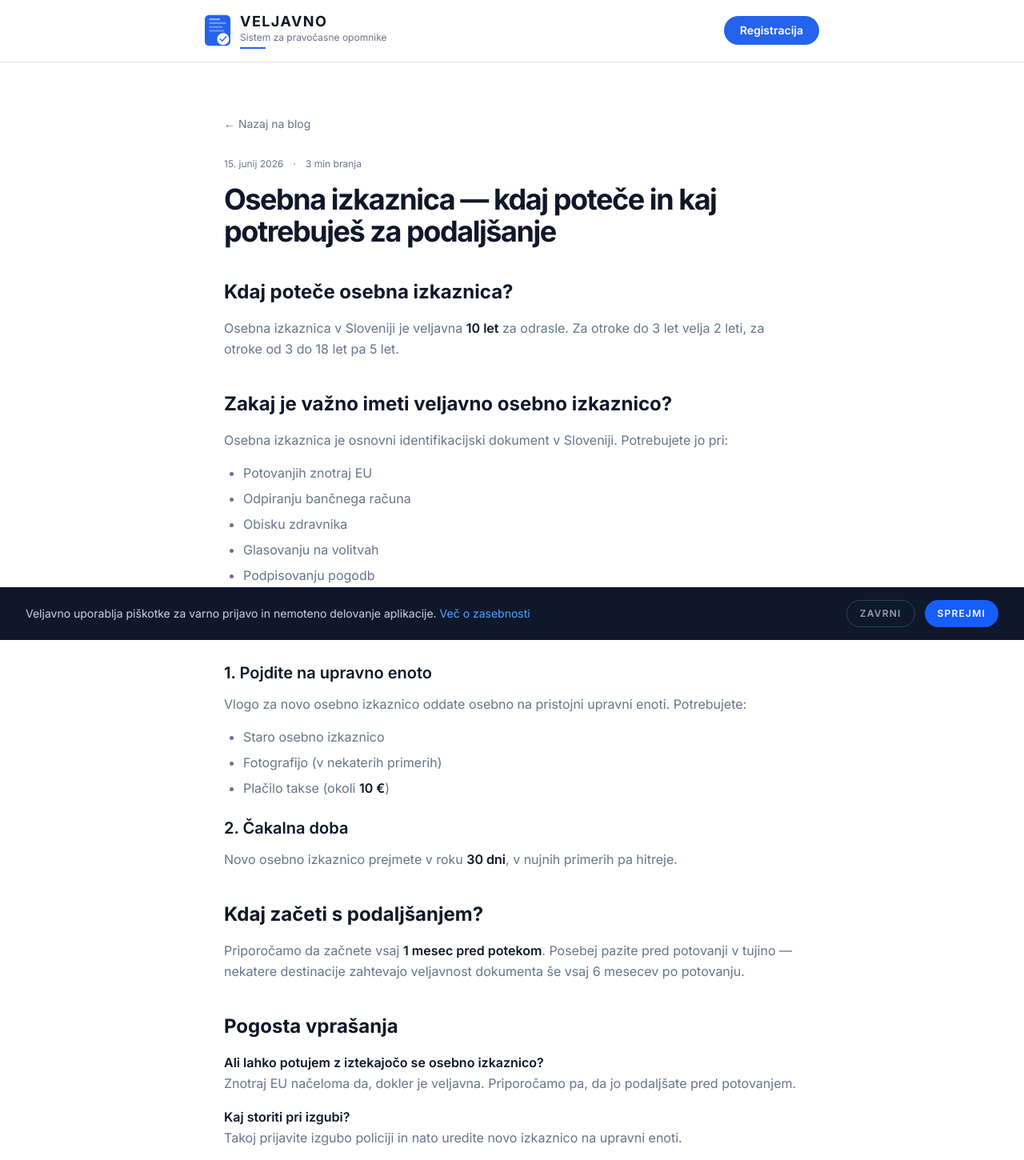
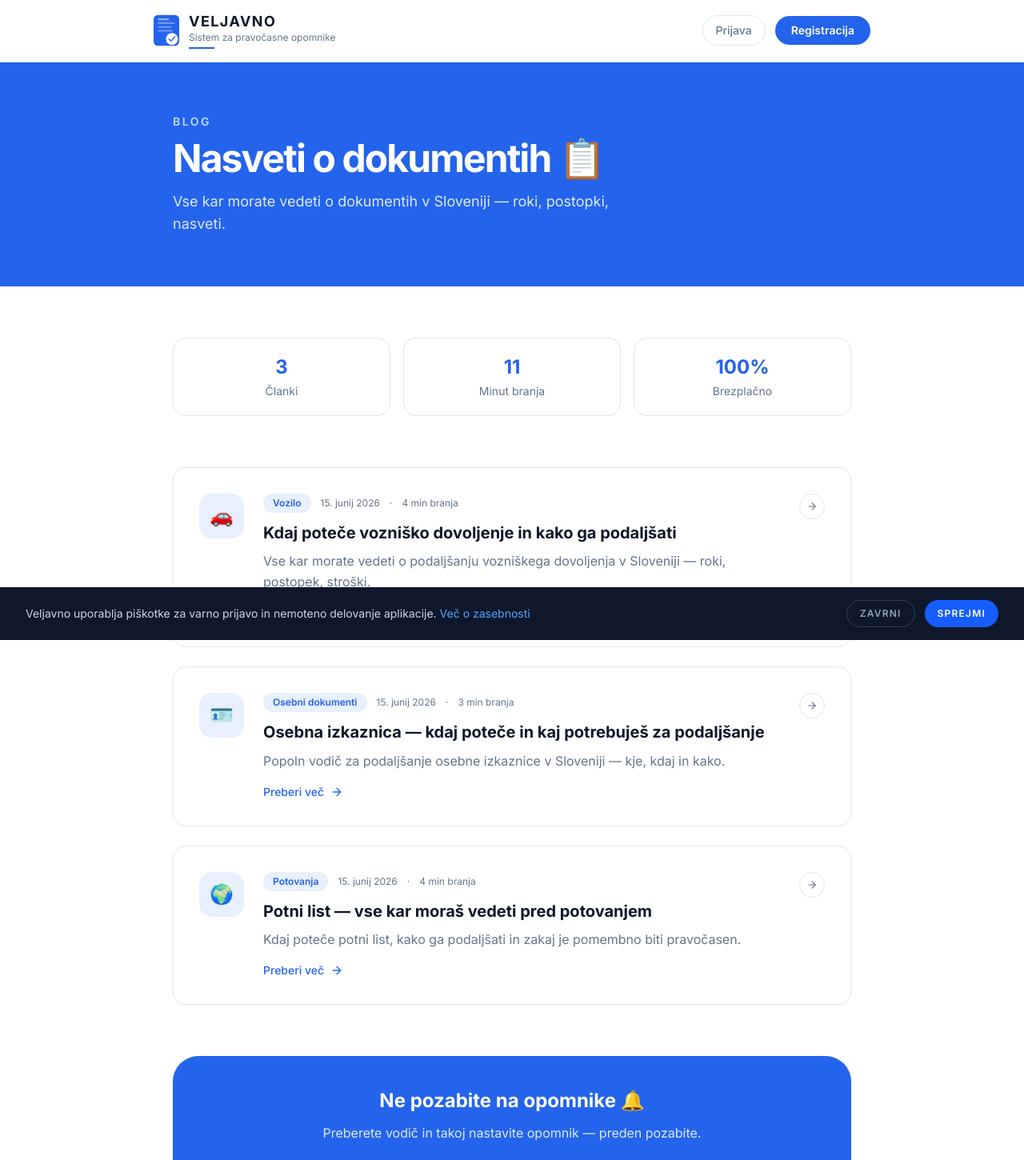
Before and after one commit to kristjandraksler/veljavno, a Next.js app: page /blog/osebna-izkaznica-podaljsanje in a window 1280 px wide. Shown: the top 1450 px of the page at 80% size. Built offline with nearby package versions, Linux system fonts and the light colour scheme.

Commit message:
nov blog

```diff
--- a/app/blog/[slug]/page.tsx
+++ b/app/blog/[slug]/page.tsx
@@ -1,148 +1,45 @@
 import { Metadata } from 'next'
-import { notFound } from 'next/navigation'
 
-const clanki: Record<string, {
-  naslov: string
-  opis: string
-  datum: string
-  branje: string
-  vsebina: string
-}> = {
-  'voznicko-dovoljenje-podaljsanje': {
+export const metadata: Metadata = {
+  title: 'Blog — Veljavno',
+  description: 'Nasveti in informacije o dokumentih v Sloveniji.',
+}
+
+const clanki = [
+  {
+    slug: 'voznicko-dovoljenje-podaljsanje',
     naslov: 'Kdaj poteče vozniško dovoljenje in kako ga podaljšati',
     opis: 'Vse kar morate vedeti o podaljšanju vozniškega dovoljenja v Sloveniji — roki, postopek, stroški.',
     datum: '15. junij 2026',
     branje: '4 min',
-    vsebina: `
-      <h2>Kdaj poteče vozniško dovoljenje?</h2>
-      <p>V Sloveniji je vozniško dovoljenje veljavno <strong>10 let</strong> od datuma izdaje. Datum poteka je jasno naveden na sprednji strani dokumenta.</p>
-      <p>Po novem zakonu morajo vsi vozniki ob podaljšanju opraviti tudi <strong>zdravniški pregled</strong>, ki potrdi, da so še vedno sposobni varno voziti.</p>
-
-      <h2>Kaj se zgodi, če vozim s poteklim vozniškim dovoljenjem?</h2>
-      <p>Vožnja s poteklim vozniškim dovoljenjem je prekršek. Policija vam lahko izreče <strong>globo do 1.200 €</strong> in odvzame točke. Poleg tega vaše zavarovanje morda ne bo krilo škode v primeru nesreče.</p>
-
-      <h2>Kako podaljšati vozniško dovoljenje?</h2>
-
-      <h3>1. Zdravniški pregled</h3>
-      <p>Pred podaljšanjem morate opraviti zdravniški pregled pri pooblaščenem zdravniku za vozniška dovoljenja. Pregled vključuje pregled vida, splošni zdravstveni pregled in morebitne dodatne teste. Cena pregleda se giblje med <strong>30 in 60 €</strong>.</p>
-
-      <h3>2. Vloga na upravni enoti</h3>
-      <p>Po opravljenem zdravniškem pregledu odnesite na pristojno upravno enoto:</p>
-      <ul>
-        <li>Veljavno osebno izkaznico ali potni list</li>
-        <li>Staro vozniško dovoljenje</li>
-        <li>Potrdilo o zdravniškem pregledu</li>
-        <li>Plačilo upravne takse (okoli <strong>20 €</strong>)</li>
-      </ul>
-
-      <h3>3. Čakalna doba</h3>
-      <p>Novo vozniško dovoljenje prejmete v roku <strong>15 delovnih dni</strong>.</p>
-
-      <h2>Kdaj začeti s postopkom?</h2>
-      <p>Priporočamo, da začnete s podaljšanjem vsaj <strong>2 meseca pred potekom</strong> vozniškega dovoljenja. Tako imate dovolj časa za zdravniški pregled, oddajo vloge in čakanje na novi dokument.</p>
-
-      <h2>Pogosta vprašanja</h2>
-      <p><strong>Ali lahko vozim med čakanjem na novo vozniško dovoljenje?</strong><br/>Da — dokler imate potrdilo o oddani vlogi, smete voziti.</p>
-      <p><strong>Ali moram opraviti vozniški izpit znova?</strong><br/>Ne, ob podaljšanju vozniškega izpita ni potrebno opravljati znova.</p>
-      <p><strong>Kaj če sem pozabil podaljšati in je že poteklo?</strong><br/>Takoj prenehajte z vožnjo in čim prej uredite podaljšanje na upravni enoti.</p>
-    `
+    ikona: '🚗',
+    kategorija: 'Vozilo',
   },
-  'osebna-izkaznica-podaljsanje': {
+  {
+    slug: 'osebna-izkaznica-podaljsanje',
     naslov: 'Osebna izkaznica — kdaj poteče in kaj potrebuješ za podaljšanje',
     opis: 'Popoln vodič za podaljšanje osebne izkaznice v Sloveniji — kje, kdaj in kako.',
     datum: '15. junij 2026',
     branje: '3 min',
-    vsebina: `
-      <h2>Kdaj poteče osebna izkaznica?</h2>
-      <p>Osebna izkaznica v Sloveniji je veljavna <strong>10 let</strong> za odrasle. Za otroke do 3 let velja 2 leti, za otroke od 3 do 18 let pa 5 let.</p>
-
-      <h2>Zakaj je važno imeti veljavno osebno izkaznico?</h2>
-      <p>Osebna izkaznica je osnovni identifikacijski dokument v Sloveniji. Potrebujete jo pri:</p>
-      <ul>
-        <li>Potovanjih znotraj EU</li>
-        <li>Odpiranju bančnega računa</li>
-        <li>Obisku zdravnika</li>
-        <li>Glasovanju na volitvah</li>
-        <li>Podpisovanju pogodb</li>
-      </ul>
-
-      <h2>Kako podaljšati osebno izkaznico?</h2>
-
-      <h3>1. Pojdite na upravno enoto</h3>
-      <p>Vlogo za novo osebno izkaznico oddate osebno na pristojni upravni enoti. Potrebujete:</p>
-      <ul>
-        <li>Staro osebno izkaznico</li>
-        <li>Fotografijo (v nekaterih primerih)</li>
-        <li>Plačilo takse (okoli <strong>10 €</strong>)</li>
-      </ul>
-
-      <h3>2. Čakalna doba</h3>
-      <p>Novo osebno izkaznico prejmete v roku <strong>30 dni</strong>, v nujnih primerih pa hitreje.</p>
-
-      <h2>Kdaj začeti s podaljšanjem?</h2>
-      <p>Priporočamo da začnete vsaj <strong>1 mesec pred potekom</strong>. Posebej pazite pred potovanji v tujino — nekatere destinacije zahtevajo veljavnost dokumenta še vsaj 6 mesecev po potovanju.</p>
-
-      <h2>Pogosta vprašanja</h2>
-      <p><strong>Ali lahko potujem z iztekajočo se osebno izkaznico?</strong><br/>Znotraj EU načeloma da, dokler je veljavna. Priporočamo pa, da jo podaljšate pred potovanjem.</p>
-      <p><strong>Kaj storiti pri izgubi?</strong><br/>Takoj prijavite izgubo policiji in nato uredite novo izkaznico na upravni enoti.</p>
-    `
+    ikona: '🪪',
+    kategorija: 'Osebni dokumenti',
   },
-  'potni-list-vse-kar-moras-vedeti': {
+  {
+    slug: 'potni-list-vse-kar-moras-vedeti',
     naslov: 'Potni list — vse kar moraš vedeti pred potovanjem',
     opis: 'Kdaj poteče potni list, kako ga podaljšati in zakaj je pomembno biti pravočasen.',
     datum: '15. junij 2026',
     branje: '4 min',
-    vsebina: `
-      <h2>Kdaj poteče potni list?</h2>
-      <p>Slovenski potni list je veljaven <strong>10 let</strong> za odrasle in <strong>5 let</strong> za otroke do 18 let.</p>
+    ikona: '🌍',
+    kategorija: 'Potovanja',
+  },
+]
 
-      <h2>Zakaj je važno imeti veljaven potni list?</h2>
-      <p>Za potovanja izven EU je potni list obvezen. Mnoge države zahtevajo, da je potni list veljaven še vsaj <strong>6 mesecev po datumu vrnitve</strong>. To pomeni, da morate preveriti veljavnost dolgo pred potovanjem.</p>
-
-      <h2>Kako podaljšati potni list?</h2>
-
-      <h3>1. Vloga na upravni enoti</h3>
-      <p>Vlogo za nov potni list oddate na upravni enoti. Potrebujete:</p>
-      <ul>
-        <li>Star potni list</li>
-        <li>Veljavno osebno izkaznico</li>
-        <li>Fotografijo</li>
-        <li>Plačilo takse (okoli <strong>35 €</strong>)</li>
-      </ul>
-
-      <h3>2. Čakalna doba</h3>
-      <p>Standardna čakalna doba je <strong>30 dni</strong>. V nujnih primerih (potovanje v 3 dneh) lahko dobite potni list hitreje, a za doplačilo.</p>
-
-      <h2>Kdaj začeti s podaljšanjem?</h2>
-      <p>Priporočamo vsaj <strong>3 mesece pred potovanjem</strong>. Posebej v poletnih mesecih so čakalne dobe daljše.</p>
-
-      <h2>Pogosta vprašanja</h2>
-      <p><strong>Ali lahko z osebno izkaznico v vse države?</strong><br/>Ne — izven EU in Schengenskega prostora boste v večini držav potrebovali potni list.</p>
-      <p><strong>Kaj storiti pri izgubi potnega lista v tujini?</strong><br/>Takoj kontaktirajte najbližje slovensko konzularno predstavništvo.</p>
-      <p><strong>Ali otroci potrebujejo lastni potni list?</strong><br/>Da — vsak otrok mora imeti lasten potni list ali osebno izkaznico.</p>
-    `
-  }
-}
-
-export async function generateMetadata({ params }: { params: Promise<{ slug: string }> }): Promise<Metadata> {
-  const { slug } = await params
-  const clanek = clanki[slug]
-  if (!clanek) return {}
-  return {
-    title: `${clanek.naslov} — Veljavno`,
-    description: clanek.opis,
-  }
-}
-
-export default async function ClanekPage({ params }: { params: Promise<{ slug: string }> }) {
-  const { slug } = await params
-  const clanek = clanki[slug]
-  if (!clanek) notFound()
-
+export default function Blog() {
   return (
     <main className="min-h-screen bg-background text-foreground">
-      <nav className="border-b border-border px-6 py-4">
-        <div className="max-w-3xl mx-auto flex items-center justify-between">
+      <nav className="border-b border-border px-6 py-4 sticky top-0 z-50 bg-background/85 backdrop-blur-xl">
+        <div className="max-w-4xl mx-auto flex items-center justify-between">
           <a href="/" className="flex items-center gap-3">
             <svg width="32" height="40" viewBox="0 0 60 72" fill="none">
               <rect x="0" y="0" width="60" height="72" rx="10" fill="#2563eb"/>
@@ -159,42 +56,88 @@ export default async function ClanekPage({ params }: { params: Promise<{ slug: s
               <div className="w-8 h-0.5 bg-primary mt-1" />
             </div>
           </a>
-          <a href="/registracija" className="text-sm font-semibold text-white bg-primary px-5 py-2 rounded-full hover:bg-primary/90 transition-colors">Registracija</a>
+          <div className="flex items-center gap-3">
+            <a href="/prijava" className="text-sm font-medium text-muted-foreground hover:text-foreground transition-colors px-4 py-2 rounded-full border border-border hover:border-primary">Prijava</a>
+            <a href="/registracija" className="text-sm font-semibold text-white bg-primary px-5 py-2 rounded-full hover:bg-primary/90 transition-colors">Registracija</a>
+          </div>
         </div>
       </nav>
 
-      <div className="max-w-3xl mx-auto px-6 py-16">
-        <a href="/blog" className="text-sm text-muted-foreground hover:text-foreground transition-colors mb-8 inline-block">← Nazaj na blog</a>
+      {/* Hero */}
+      <div className="bg-primary">
+        <div className="max-w-4xl mx-auto px-6 py-16 text-white">
+          <p className="text-sm font-semibold uppercase tracking-[0.18em] text-blue-200 mb-3">Blog</p>
+          <h1 className="font-display text-4xl font-bold tracking-[-0.04em] mb-4 md:text-5xl">Nasveti o dokumentih 📋</h1>
+          <p className="text-blue-100 text-lg max-w-xl">Vse kar morate vedeti o dokumentih v Sloveniji — roki, postopki, nasveti.</p>
+        </div>
+      </div>
 
-        <div className="flex items-center gap-3 text-xs text-muted-foreground mb-4">
-          <span>{clanek.datum}</span>
-          <span>·</span>
-          <span>{clanek.branje} branja</span>
+      <div className="max-w-4xl mx-auto px-6 py-16">
+
+        {/* Stats */}
+        <div className="grid grid-cols-3 gap-4 mb-16">
+          {[
+            { stevilo: '3', opis: 'Članki' },
+            { stevilo: '11', opis: 'Minut branja' },
+            { stevilo: '100%', opis: 'Brezplačno' },
+          ].map(s => (
+            <div key={s.opis} className="bg-card border border-border rounded-2xl p-5 text-center">
+              <p className="text-2xl font-bold text-primary">{s.stevilo}</p>
+              <p className="text-sm text-muted-foreground mt-1">{s.opis}</p>
+            </div>
+          ))}
         </div>
 
-        <h1 className="font-display text-4xl font-bold tracking-[-0.04em] mb-8">{clanek.naslov}</h1>
+        {/* Članki */}
+        <div className="flex flex-col gap-6">
+          {clanki.map((clanek) => (
 
-        <div
-          className="prose prose-lg max-w-none text-foreground
-            [&_h2]:text-2xl [&_h2]:font-bold [&_h2]:mt-10 [&_h2]:mb-4 [&_h2]:text-foreground
-            [&_h3]:text-xl [&_h3]:font-semibold [&_h3]:mt-6 [&_h3]:mb-3 [&_h3]:text-foreground
-            [&_p]:text-muted-foreground [&_p]:leading-relaxed [&_p]:mb-4
-            [&_ul]:list-disc [&_ul]:pl-6 [&_ul]:text-muted-foreground [&_ul]:mb-4
-            [&_li]:mb-2 [&_strong]:text-foreground [&_strong]:font-semibold"
-          dangerouslySetInnerHTML={{ __html: clanek.vsebina }}
-        />
+              <a key={clanek.slug}
+              href={`/blog/${clanek.slug}`}
+              className="group bg-card border border-border rounded-2xl p-8 hover:border-primary hover:shadow-lg hover:shadow-primary/5 transition-all"
+            >
+              <div className="flex items-start gap-6">
+                <div className="flex-shrink-0 w-14 h-14 bg-primary/10 rounded-2xl flex items-center justify-center text-2xl">
+                  {clanek.ikona}
+                </div>
+                <div className="flex-1 min-w-0">
+                  <div className="flex items-center gap-3 mb-3 flex-wrap">
+                    <span className="text-xs font-semibold bg-primary/10 text-primary px-3 py-1 rounded-full">{clanek.kategorija}</span>
+                    <span className="text-xs text-muted-foreground">{clanek.datum}</span>
+                    <span className="text-xs text-muted-foreground">·</span>
+                    <span className="text-xs text-muted-foreground">{clanek.branje} branja</span>
+                  </div>
+                  <h2 className="text-xl font-bold mb-2 group-hover:text-primary transition-colors leading-snug">{clanek.naslov}</h2>
+                  <p className="text-muted-foreground leading-relaxed">{clanek.opis}</p>
+                  <div className="mt-4 flex items-center gap-2 text-primary text-sm font-medium">
+                    <span>Preberi več</span>
+                    <svg width="16" height="16" viewBox="0 0 24 24" fill="none" stroke="currentColor" strokeWidth="2" strokeLinecap="round" className="group-hover:translate-x-1 transition-transform">
+                      <line x1="5" y1="12" x2="19" y2="12"/><polyline points="12 5 19 12 12 19"/>
+                    </svg>
+                  </div>
+                </div>
+                <div className="hidden md:flex flex-shrink-0 w-8 h-8 rounded-full border border-border items-center justify-center text-muted-foreground group-hover:bg-primary group-hover:border-primary group-hover:text-white transition-all">
+                  <svg width="14" height="14" viewBox="0 0 24 24" fill="none" stroke="currentColor" strokeWidth="2" strokeLinecap="round">
+                    <line x1="5" y1="12" x2="19" y2="12"/><polyline points="12 5 19 12 12 19"/>
+                  </svg>
+                </div>
+              </div>
+            </a>
+          ))}
+        </div>
 
-        <div className="mt-16 bg-primary/5 border border-primary/20 rounded-2xl p-8 text-center">
-          <h2 className="text-2xl font-bold mb-2">Ne pozabite na opomnik!</h2>
-          <p className="text-muted-foreground mb-6">Veljavno vas avtomatsko opomni preden poteče vaš dokument.</p>
-          <a href="/registracija" className="inline-block bg-primary text-white px-8 py-4 rounded-full text-sm font-semibold uppercase tracking-[0.16em] hover:bg-primary/90 transition-colors">
-            Začni brezplačno →
+        {/* CTA */}
+        <div className="mt-16 bg-primary rounded-[2rem] p-10 text-white text-center">
+          <p className="text-2xl font-bold mb-3">Ne pozabite na opomnike 🔔</p>
+          <p className="text-blue-100 mb-6">Preberete vodič in takoj nastavite opomnik — preden pozabite.</p>
+          <a href="/registracija" className="inline-block bg-white text-primary font-semibold px-8 py-3 rounded-full hover:bg-blue-50 transition-colors text-sm uppercase tracking-[0.16em]">
+            Začni za 4,99 € →
           </a>
         </div>
       </div>
 
-      <footer className="border-t border-border py-8 mt-20">
-        <div className="max-w-3xl mx-auto px-6 flex justify-between items-center text-sm text-muted-foreground">
+      <footer className="border-t border-border py-8 mt-8">
+        <div className="max-w-4xl mx-auto px-6 flex justify-between items-center text-sm text-muted-foreground">
           <span>© 2026 Veljavno</span>
           <a href="/" className="hover:text-primary transition-colors">Domov</a>
         </div>
--- a/app/blog/page.tsx
+++ b/app/blog/page.tsx
@@ -12,6 +12,8 @@ const clanki = [
     opis: 'Vse kar morate vedeti o podaljšanju vozniškega dovoljenja v Sloveniji — roki, postopek, stroški.',
     datum: '15. junij 2026',
     branje: '4 min',
+    ikona: '🚗',
+    kategorija: 'Vozilo',
   },
   {
     slug: 'osebna-izkaznica-podaljsanje',
@@ -19,6 +21,8 @@ const clanki = [
     opis: 'Popoln vodič za podaljšanje osebne izkaznice v Sloveniji — kje, kdaj in kako.',
     datum: '15. junij 2026',
     branje: '3 min',
+    ikona: '🪪',
+    kategorija: 'Osebni dokumenti',
   },
   {
     slug: 'potni-list-vse-kar-moras-vedeti',
@@ -26,13 +30,15 @@ const clanki = [
     opis: 'Kdaj poteče potni list, kako ga podaljšati in zakaj je pomembno biti pravočasen.',
     datum: '15. junij 2026',
     branje: '4 min',
+    ikona: '🌍',
+    kategorija: 'Potovanja',
   },
 ]
 
 export default function Blog() {
   return (
     <main className="min-h-screen bg-background text-foreground">
-      <nav className="border-b border-border px-6 py-4">
+      <nav className="border-b border-border px-6 py-4 sticky top-0 z-50 bg-background/85 backdrop-blur-xl">
         <div className="max-w-4xl mx-auto flex items-center justify-between">
           <a href="/" className="flex items-center gap-3">
             <svg width="32" height="40" viewBox="0 0 60 72" fill="none">
@@ -50,32 +56,87 @@ export default function Blog() {
               <div className="w-8 h-0.5 bg-primary mt-1" />
             </div>
           </a>
-          <a href="/registracija" className="text-sm font-semibold text-white bg-primary px-5 py-2 rounded-full hover:bg-primary/90 transition-colors">Registracija</a>
+          <div className="flex items-center gap-3">
+            <a href="/prijava" className="text-sm font-medium text-muted-foreground hover:text-foreground transition-colors px-4 py-2 rounded-full border border-border hover:border-primary">Prijava</a>
+            <a href="/registracija" className="text-sm font-semibold text-white bg-primary px-5 py-2 rounded-full hover:bg-primary/90 transition-colors">Registracija</a>
+          </div>
         </div>
       </nav>
 
+      {/* Hero */}
+      <div className="bg-primary">
+        <div className="max-w-4xl mx-auto px-6 py-16 text-white">
+          <p className="text-sm font-semibold uppercase tracking-[0.18em] text-blue-200 mb-3">Blog</p>
+          <h1 className="font-display text-4xl font-bold tracking-[-0.04em] mb-4 md:text-5xl">Nasveti o dokumentih 📋</h1>
+          <p className="text-blue-100 text-lg max-w-xl">Vse kar morate vedeti o dokumentih v Sloveniji — roki, postopki, nasveti.</p>
+        </div>
+      </div>
+
       <div className="max-w-4xl mx-auto px-6 py-16">
-        <p className="text-sm font-semibold uppercase tracking-[0.18em] text-primary mb-3">Blog</p>
-        <h1 className="font-display text-4xl font-bold tracking-[-0.04em] mb-4">Nasveti o dokumentih</h1>
-        <p className="text-muted-foreground text-lg mb-12">Vse kar morate vedeti o dokumentih v Sloveniji.</p>
 
+        {/* Stats */}
+        <div className="grid grid-cols-3 gap-4 mb-16">
+          {[
+            { stevilo: '3', opis: 'Članki' },
+            { stevilo: '11', opis: 'Minut branja' },
+            { stevilo: '100%', opis: 'Brezplačno' },
+          ].map(s => (
+            <div key={s.opis} className="bg-card border border-border rounded-2xl p-5 text-center">
+              <p className="text-2xl font-bold text-primary">{s.stevilo}</p>
+              <p className="text-sm text-muted-foreground mt-1">{s.opis}</p>
+            </div>
+          ))}
+        </div>
+
+        {/* Članki */}
         <div className="flex flex-col gap-6">
-          {clanki.map(clanek => (
-            <a key={clanek.slug} href={`/blog/${clanek.slug}`} className="bg-card border border-border rounded-2xl p-8 hover:border-primary transition-colors group">
-              <div className="flex items-center gap-3 text-xs text-muted-foreground mb-3">
-                <span>{clanek.datum}</span>
-                <span>·</span>
-                <span>{clanek.branje} branja</span>
+          {clanki.map((clanek, i) => (
+
+              key={clanek.slug}
+              href={`/blog/${clanek.slug}`}
+              className="group bg-card border border-border rounded-2xl p-8 hover:border-primary hover:shadow-lg hover:shadow-primary/5 transition-all"
+            >
+              <div className="flex items-start gap-6">
+                <div className="flex-shrink-0 w-14 h-14 bg-primary/10 rounded-2xl flex items-center justify-center text-2xl">
+                  {clanek.ikona}
+                </div>
+                <div className="flex-1 min-w-0">
+                  <div className="flex items-center gap-3 mb-3 flex-wrap">
+                    <span className="text-xs font-semibold bg-primary/10 text-primary px-3 py-1 rounded-full">{clanek.kategorija}</span>
+                    <span className="text-xs text-muted-foreground">{clanek.datum}</span>
+                    <span className="text-xs text-muted-foreground">·</span>
+                    <span className="text-xs text-muted-foreground">{clanek.branje} branja</span>
+                  </div>
+                  <h2 className="text-xl font-bold mb-2 group-hover:text-primary transition-colors leading-snug">{clanek.naslov}</h2>
+                  <p className="text-muted-foreground leading-relaxed">{clanek.opis}</p>
+                  <div className="mt-4 flex items-center gap-2 text-primary text-sm font-medium">
+                    <span>Preberi več</span>
+                    <svg width="16" height="16" viewBox="0 0 24 24" fill="none" stroke="currentColor" strokeWidth="2" strokeLinecap="round" className="group-hover:translate-x-1 transition-transform">
+                      <line x1="5" y1="12" x2="19" y2="12"/><polyline points="12 5 19 12 12 19"/>
+                    </svg>
+                  </div>
+                </div>
+                <div className="hidden md:flex flex-shrink-0 w-8 h-8 rounded-full border border-border items-center justify-center text-muted-foreground group-hover:bg-primary group-hover:border-primary group-hover:text-white transition-all">
+                  <svg width="14" height="14" viewBox="0 0 24 24" fill="none" stroke="currentColor" strokeWidth="2" strokeLinecap="round">
+                    <line x1="5" y1="12" x2="19" y2="12"/><polyline points="12 5 19 12 12 19"/>
+                  </svg>
+                </div>
               </div>
-              <h2 className="text-xl font-bold mb-2 group-hover:text-primary transition-colors">{clanek.naslov}</h2>
-              <p className="text-muted-foreground">{clanek.opis}</p>
-              <p className="text-primary text-sm mt-4 font-medium">Preberi več →</p>
             </a>
           ))}
         </div>
+
+        {/* CTA */}
+        <div className="mt-16 bg-primary rounded-[2rem] p-10 text-white text-center">
+          <p className="text-2xl font-bold mb-3">Ne pozabite na opomnike 🔔</p>
+          <p className="text-blue-100 mb-6">Preberete vodič in takoj nastavite opomnik — preden pozabite.</p>
+          <a href="/registracija" className="inline-block bg-white text-primary font-semibold px-8 py-3 rounded-full hover:bg-blue-50 transition-colors text-sm uppercase tracking-[0.16em]">
+            Začni za 4,99 € →
+          </a>
+        </div>
       </div>
 
-      <footer className="border-t border-border py-8 mt-20">
+      <footer className="border-t border-border py-8 mt-8">
         <div className="max-w-4xl mx-auto px-6 flex justify-between items-center text-sm text-muted-foreground">
           <span>© 2026 Veljavno</span>
           <a href="/" className="hover:text-primary transition-colors">Domov</a>
```
